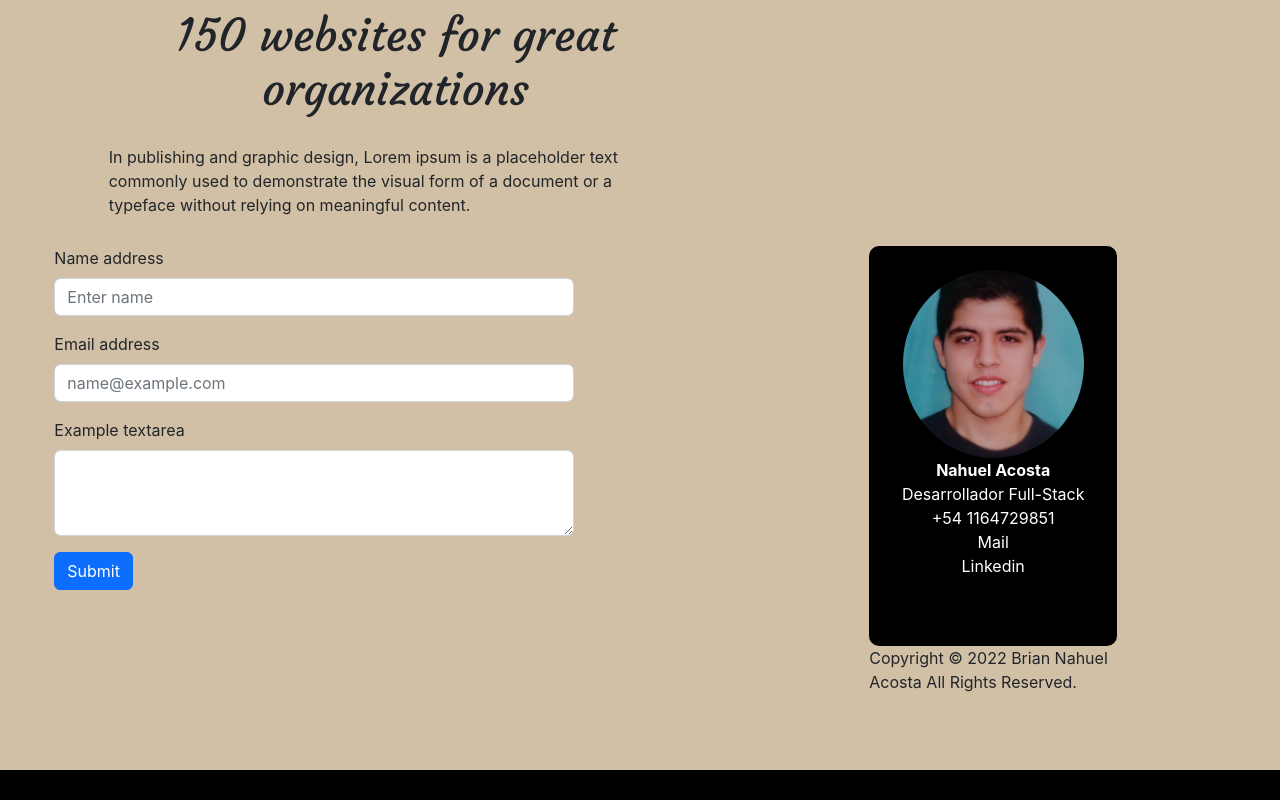
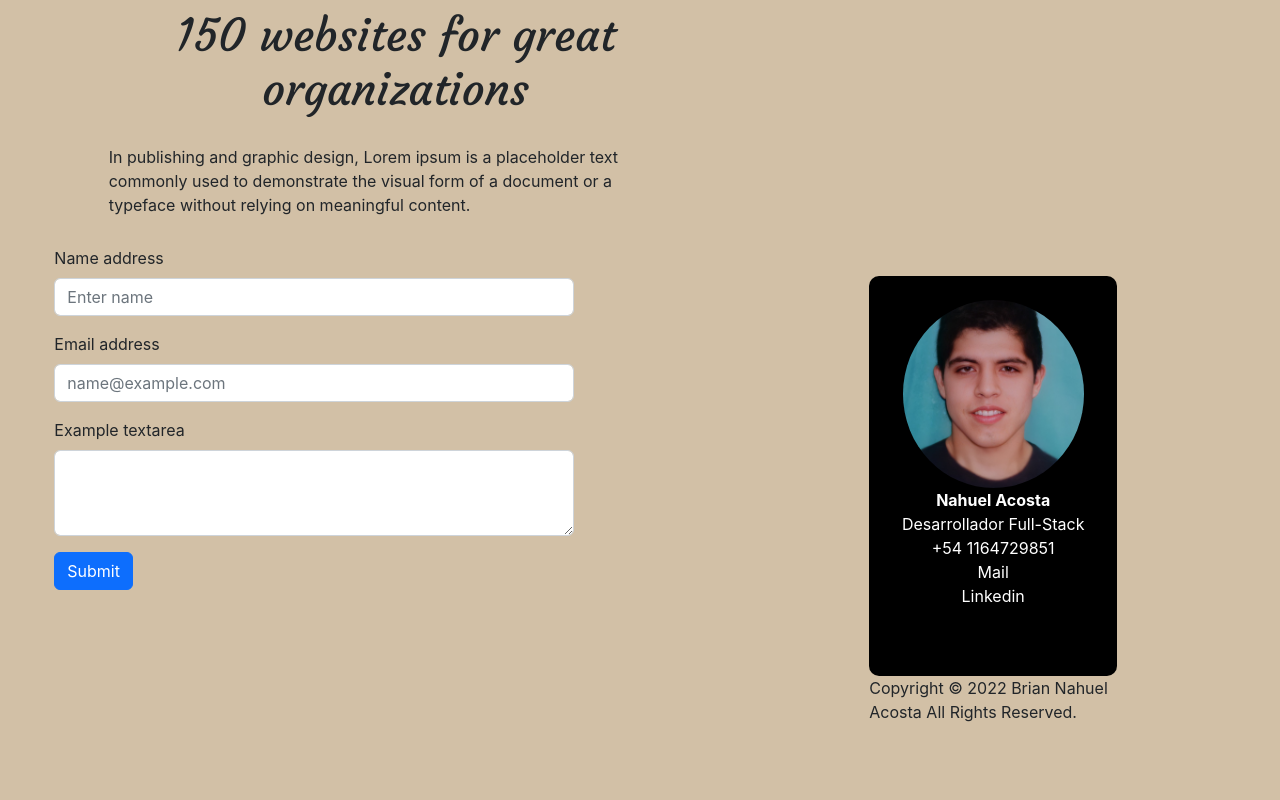
Before and after one commit to nahuel-acosta-dev/portfolio, a React (Create React App) app: page / in a window 1280 px wide. Shown: the part 2949-3749 px from the top of the page. Before the commit the page ends 3719 px from the top, so only its background shows below. Built offline with nearby package versions, Linux system fonts and the light colour scheme.

Commit message:
basic contact section design made

```diff
--- a/src/components/section/Contact.js
+++ b/src/components/section/Contact.js
@@ -24,7 +24,7 @@ const Contact = ({children}) =>{
                 <Col></Col>
             </Row>
             <Row>
-                <Col>
+                <Col xs={12} md>
                     <Row>
                         <Col xs={1}></Col>
                         <Col>
@@ -49,9 +49,9 @@ const Contact = ({children}) =>{
                         <Col xs={1}></Col>
                     </Row>
                 </Col>
-                <Col>
+                <Col xs={12} md>
                     <Row>
-                        <Col xs={4}></Col>
+                        <Col xs={2} sm={2} md={3} lg={4}></Col>
                         <Col>
                             <div className="contact__card">
                                 <Row className="contact__cont--avatar">
@@ -83,7 +83,7 @@ const Contact = ({children}) =>{
                             </div>
                             Copyright © 2022 Brian Nahuel Acosta All Rights Reserved.
                         </Col>
-                        <Col xs={3}></Col>
+                        <Col xs={2} sm={2} md={3}></Col>
                     </Row>
                 </Col>
             </Row>
--- a/src/scss/components/_Contact.scss
+++ b/src/scss/components/_Contact.scss
@@ -10,6 +10,7 @@
         margin-bottom: 5%;
     }
     .contact__card{
+        margin-top: 30px;
         background-color: black;
         height: 50vh;
         padding-top: 10%;
```
